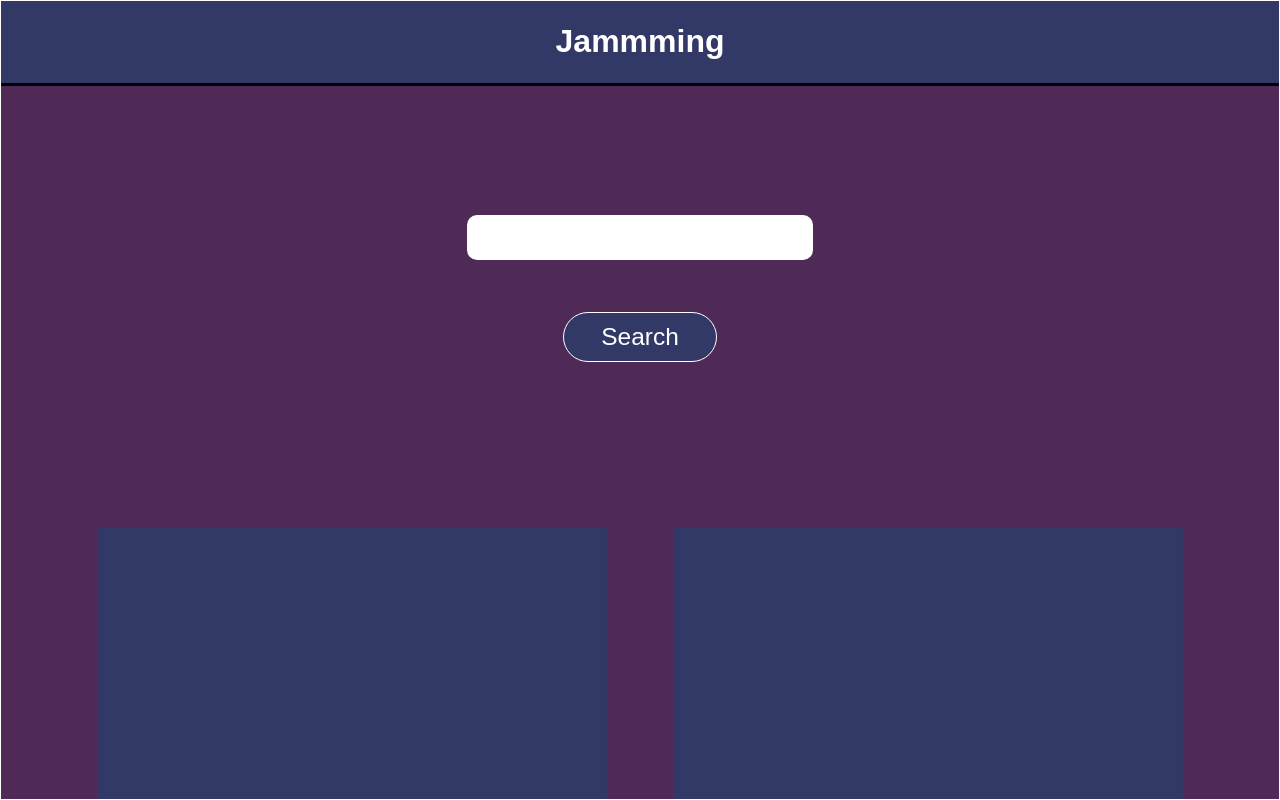
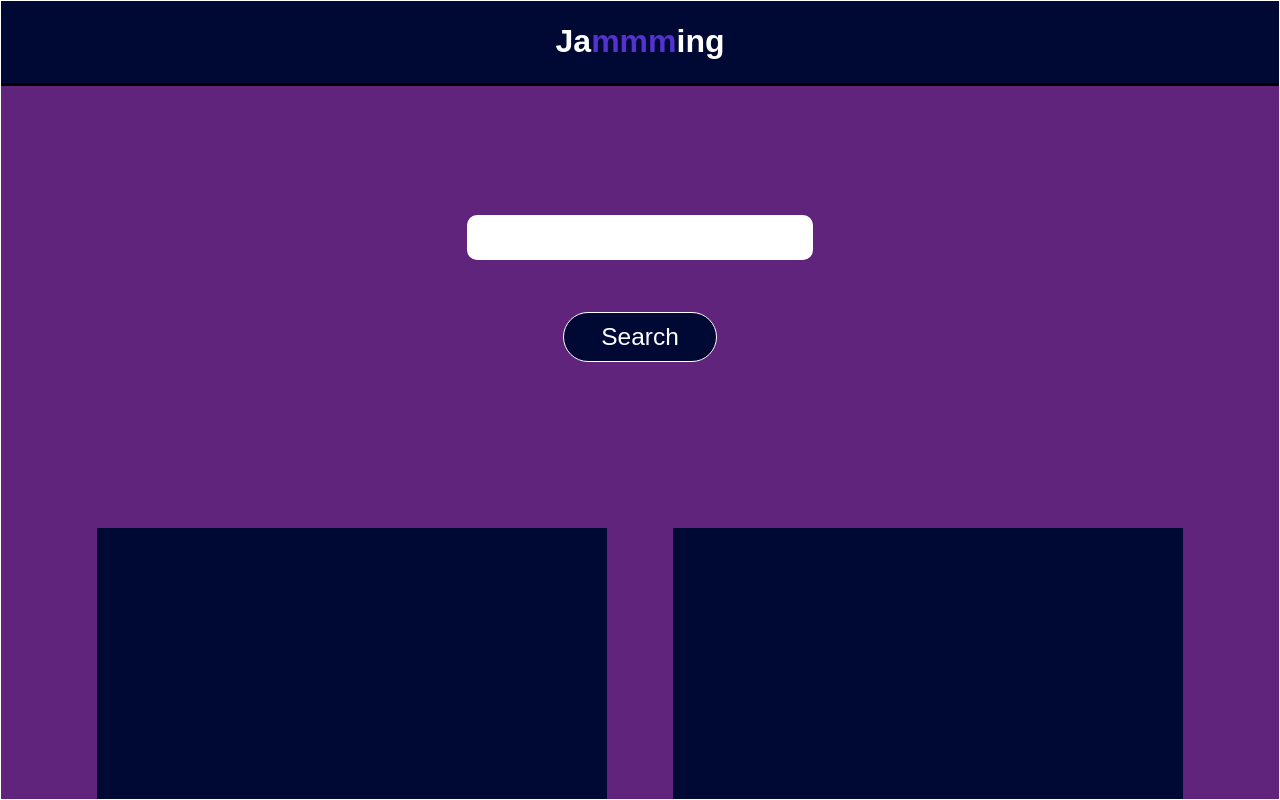
Before and after one commit to memelopez/Jamming, a React (Create React App) app: page / in a window 1280 px wide. Built offline with nearby package versions, Linux system fonts and the light colour scheme.

Commit message:
Add correct color

```diff
--- a/src/App.css
+++ b/src/App.css
@@ -25,7 +25,7 @@ h1, h2, h3 {
 
   width: 100%;
   height: 100%;
-  background: #502a56;
+  background-color: #60247c;
 
   border: 1px solid white;
 
@@ -36,7 +36,7 @@ h1, h2, h3 {
 
 /* header */
 .header {
-  background-color: #323967;
+  background-color: #000934;
   border-bottom: 3px solid #000;
   height: 85px;
   width: 100%;
@@ -44,3 +44,7 @@ h1, h2, h3 {
   justify-content: center;
   align-items: center;
 }
+
+.mmsInsideJamming {
+  color: #5332cd;
+}
--- a/src/components/searchBar/searchBar.module.css
+++ b/src/components/searchBar/searchBar.module.css
@@ -30,7 +30,7 @@
   font-size: 1.53em;
   padding: 0.4em 0;
   margin: 1.35em;
-  background-color: #323967;
+  background-color: #000934;
   color: #fff;
   box-shadow: none;
   border-radius: 50px;
--- a/src/components/searchResults/searchResults.module.css
+++ b/src/components/searchResults/searchResults.module.css
@@ -8,11 +8,11 @@
 .forPlaylist {
   width: 47%;
   height: 600px;
-  background-color: #323967;
+  background-color: #000934;
 }
 
 .forTracklist {
   width: 47%;
   height: 600px;
-  background-color: #323967;
+  background-color: #000934;
 }
```
